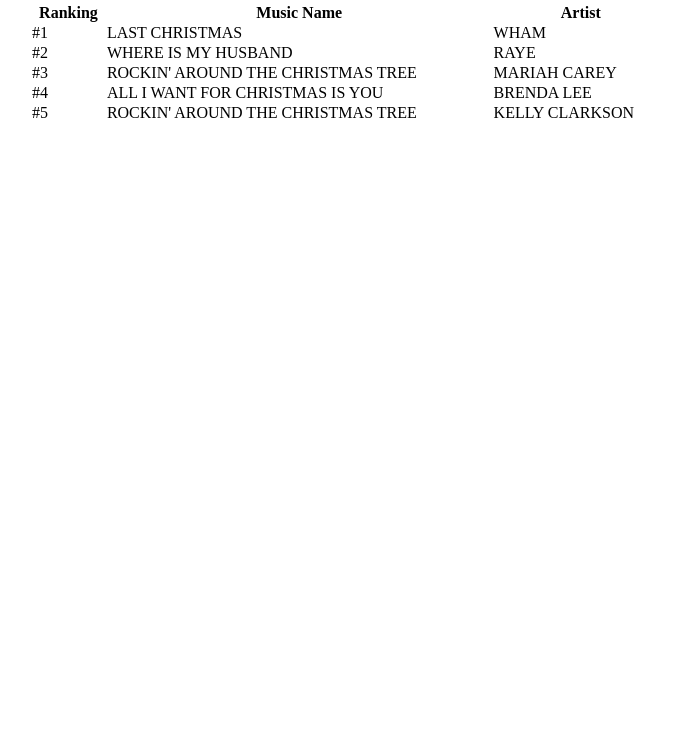
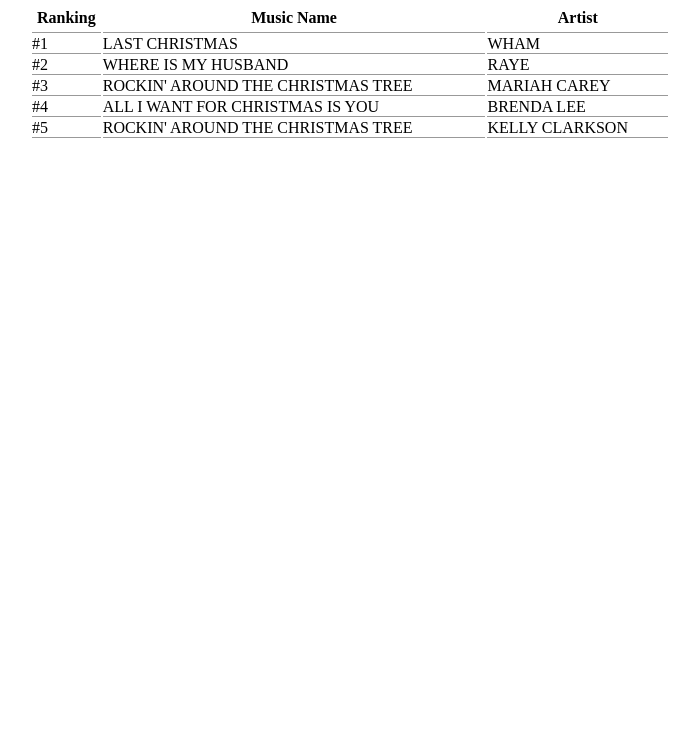
Before and after one commit to omidlmazaheri/applefrontProject, a plain HTML site: page index.html in a window 1280 px wide. Shown: the part 67-800 px from the top of the page, without its empty margins (290-989 px from the left). Drawn offline with Linux system fonts and the light colour scheme.

Commit message:
Add files via upload

```diff
--- a/index.html
+++ b/index.html
@@ -16,15 +16,21 @@
             width: 100%;
         }
 
-        table>thead>th#ranking {
+        table th {
+            padding: 5px;
+        }
+        table tr th, table tr td{
+            border-bottom: 1px solid #999;
+        }
+        table tr table>thead>th#ranking {
             width: 5%;
         }
 
-        table>thead>th#musicname {
+        table>thead th#musicname {
             width: 65%;
         }
 
-        table>thead>th#artist {
+        table>thead th#artist {
             width: 30%;
         }
 
@@ -48,9 +54,12 @@
         <section id="topfive">
             <table>
                 <thead>
-                    <th id="ranking">Ranking</th>
-                    <th id="musicname">Music Name</th>
-                    <th id="artist">Artist</th>
+                    <tr>
+                        <th id="ranking">Ranking</th>
+                        <th id="musicname">Music Name</th>
+                        <th id="artist">Artist</th>
+                    </tr>
+
                 </thead>
                 <tbody>
                     <tr>
```
